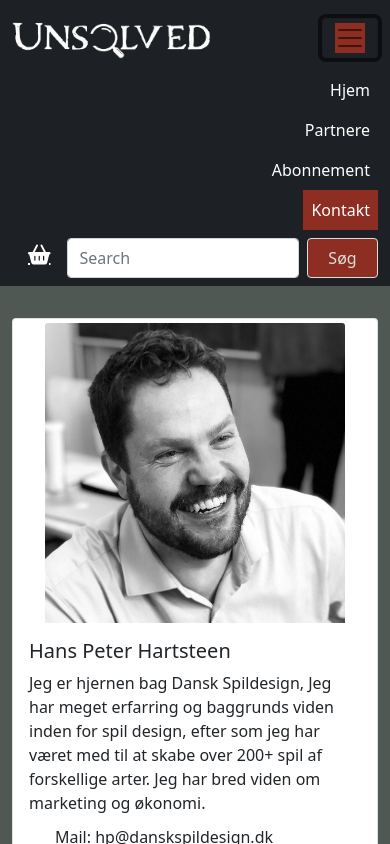
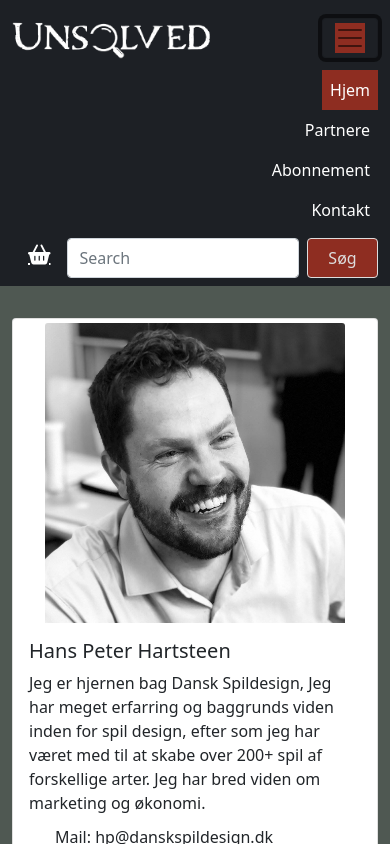
Before and after one commit to Zentia-DK/Unsolved, a website: page kontakt.html in a window 390 px wide. Both pictures are taken after a click on the button "Toggle navigation". Shown: the top 844 px of the page. Drawn offline with nearby package versions, Linux system fonts and the light colour scheme.

Commit message:
navbar ændret igen - Helene

```diff
--- a/kontakt.html
+++ b/kontakt.html
@@ -39,7 +39,7 @@
         <div class="collapse navbar-collapse" id="navbarTogglerDemo03">
             <ul class="navbar-nav  me-auto  mb-2 mb-lg-0">
                 <li class="nav-item ">
-                    <a class="nav-link active text-light  float-end text-right" aria-current="page" href="index.html">Hjem</a>
+                    <a class="nav-link active text-light bg-danger float-end text-right" aria-current="page" href="index.html">Hjem</a>
                 </li>
                 <li class="nav-item">
                     <a class="nav-link text-light float-end text-right" href="partnere.html">Partnere</a>
@@ -48,7 +48,7 @@
                     <a class="nav-link text-light float-end text-right" href="abonnement.html" >Abonnement</a>
                 </li>
                 <li class="nav-item">
-                    <a class="nav-link text-light float-end text-right bg-danger" href="kontakt.html">Kontakt</a>
+                    <a class="nav-link text-light float-end text-right" href="kontakt.html">Kontakt</a>
                 </li>
             </ul>
 
@@ -179,12 +179,12 @@
                         hp@danskspildesign.dk
                     </p>
                     <p class="text-light"><i class="fas fa-phone me-3 ml-1"></i>+45 51 85 90 55</p>
+                </div>
 
-                </div>
                 <!-- Grid column -->
 
                 <!-- Grid column -->
-                <div class="col-md-2 col-lg-2 col-xl-2 mx-auto  mt-1">
+                <div class="col-md-2 col-lg-2 col-xl-2 mx-auto  mt-1">       <br>
                     <!-- Links -->
                     <h6 class="text-uppercase fw-bold mb-1 text-light">
                         Products
@@ -197,12 +197,12 @@
                 <!-- Grid column -->
 
                 <!-- Grid column -->
-                <div class="col-md-3 col-lg-2 col-xl-2 mx-auto  mt-1 text-light">
+                <div class="col-md-3 col-lg-2 col-xl-2 mx-auto  mt-1 text-light">  <br>
                     <!-- Links -->
                     <h6 class="text-uppercase fw-bold text-center text-light align-items-center">
                         Betalingsmetoder
                     </h6> <br>
-                    <div class="container  ">
+                    <div class="container  align-items-center ">
                         <i class="fas fa-credit-card white-text mr-sm-md-lg-xl-3 mr-1 fa-2x text-white mt-1"></i>
                         <i class="fab fa-cc-visa white-text mr-sm-md-lg-xl-3 mr-1 fa-2x text-white"></i> <br>
                         <i class="fab fa-cc-mastercard white-text mr-sm-md-lg-xl-3 mr-1 fa-2x text-white"></i>
@@ -210,12 +210,12 @@
                     </div>
                 </div>
 
-                <div class="col-md-3 col-lg-2 col-xl-2 mx-auto  mt-1 text-light">
+                <div class="col-md-3 col-lg-2 col-xl-2 mx-auto  mt-1 text-light">  <br>
                     <!-- Links -->
                     <h6 class="text-uppercase fw-bold mb-1 text-light">
                         Leveringmetoder
                     </h6> <br>
-                    <div class="container ">
+                    <div class="container align-items-center ">
                         <div class="row">
                             <div class="col"><img class="gls mr-sm-md-lg-xl-3 mb-1 " src="Image/GLS.png" style="width: 100px;"  alt="GLS"></div>
                             <div class="col"><img class="postnord mr-sm-md-lg-xl-3 mb-1" src="Image/postnord.png" style="width: 100px;"  alt="postnord"></div>
```
Also changed, not shown: abonnement.html (+8 -8 lines), index.html (+7 -7 lines), partnere.html (+8 -8 lines).
